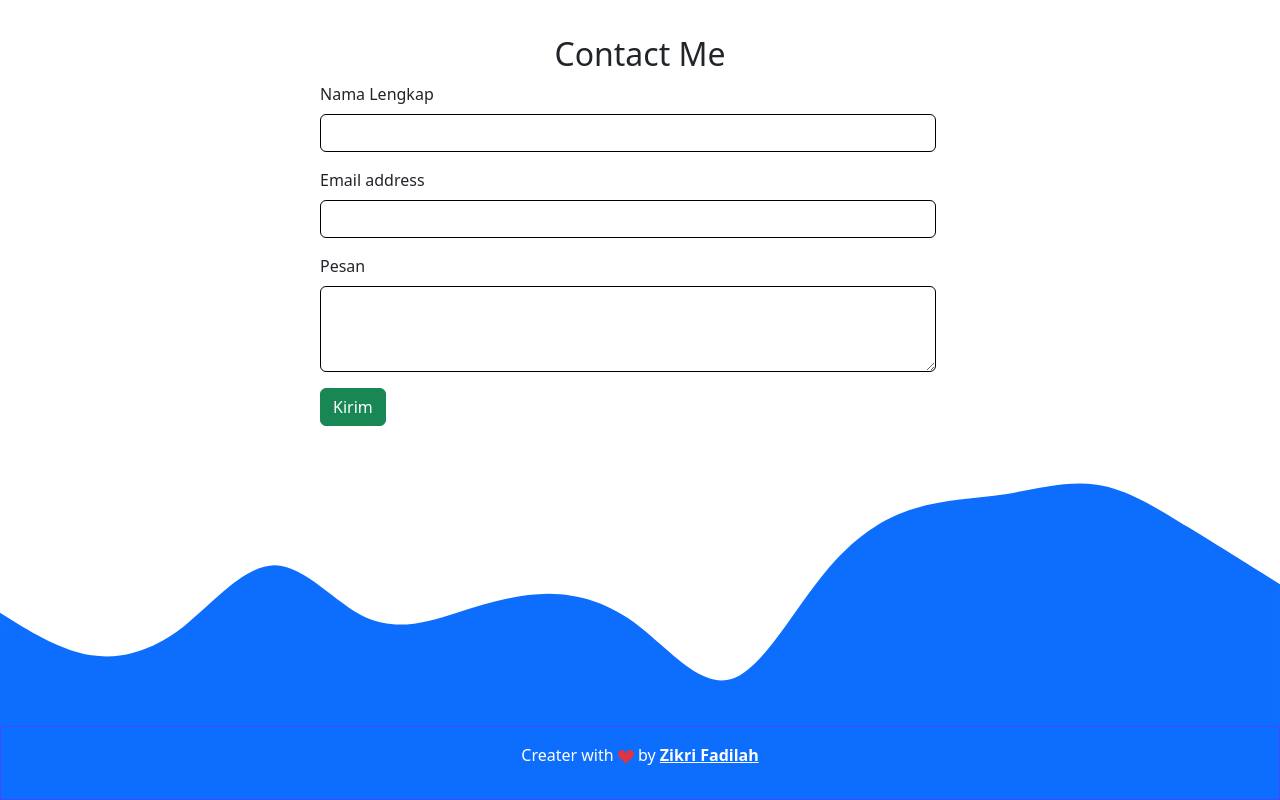
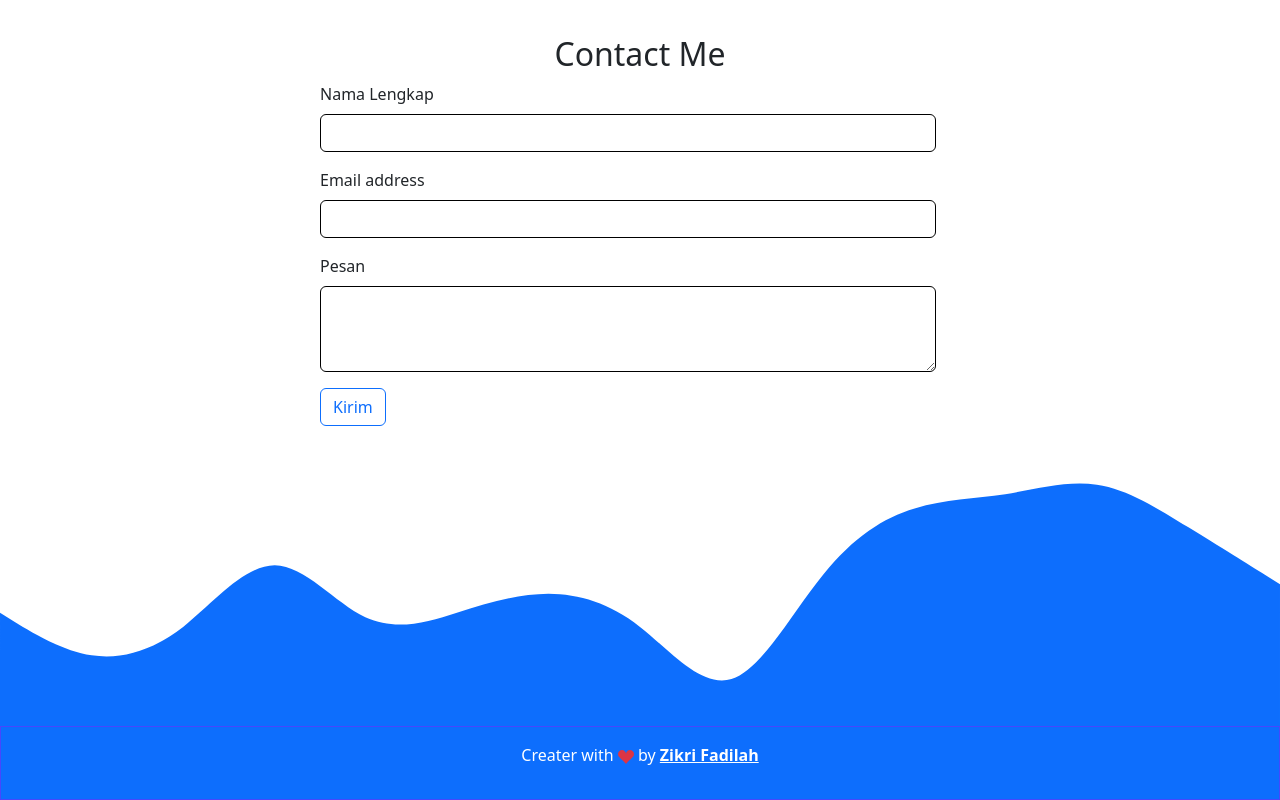
Before and after one commit to Zikri27/Zikri27.github.io, a plain HTML site: page index.html in a window 1280 px wide. Shown: the part 2406-3206 px from the top of the page. Drawn offline with nearby package versions, Linux system fonts and the light colour scheme.

Commit message:
Mengubah button menjadi outline biru

```diff
--- a/index.html
+++ b/index.html
@@ -168,7 +168,7 @@
                 <label for="pesan" class="form-label">Pesan</label>
                 <textarea class="form-control" id="pesan" rows="3" style="border: 1px solid black"></textarea>
               </div>
-              <button type="submit" class="btn btn-success">Kirim</button>
+              <button type="submit" class="btn btn-outline-primary">Kirim</button>
             </form>
           </div>
         </div>
```
